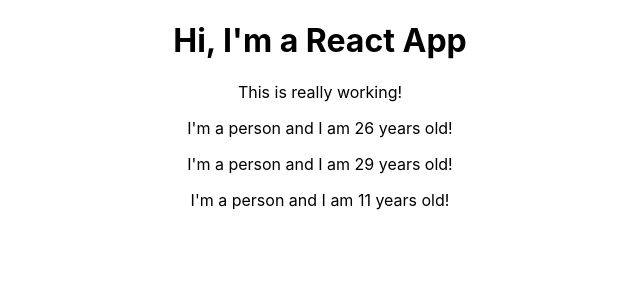
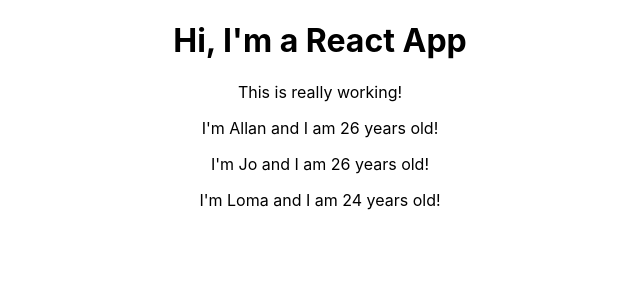
Before and after one commit to allmonty/study-react, a React (Create React App) app in the folder base-features-project/: page / in a window 1280 px wide. Shown: the top 300 px of the page, without its empty margins (320-960 px from the left). Built offline with nearby package versions, Linux system fonts and the light colour scheme.

Commit message:
lect35: working with props

```diff
--- a/base-features-project/src/App.js
+++ b/base-features-project/src/App.js
@@ -8,9 +8,9 @@
       <div className="App">
         <h1>Hi, I'm a React App</h1>
         <p>This is really working!</p>
-        <Person />
-        <Person />
-        <Person />
+        <Person name="Allan" age="26">I am a programmer</Person>
+        <Person name="Jo" age="26" />
+        <Person name="Loma" age="24" />
       </div>
     );
   }
--- a/base-features-project/src/Person/Person.js
+++ b/base-features-project/src/Person/Person.js
@@ -1,7 +1,7 @@
 import React from 'react';
 
-const person = () => {
-    return <p>I'm a person and I am {Math.floor(Math.random() * 30)} years old!</p>
+const person = (props) => {
+    return <p>I'm {props.name} and I am {props.age} years old!</p>
 }
 
 export default person;
```
